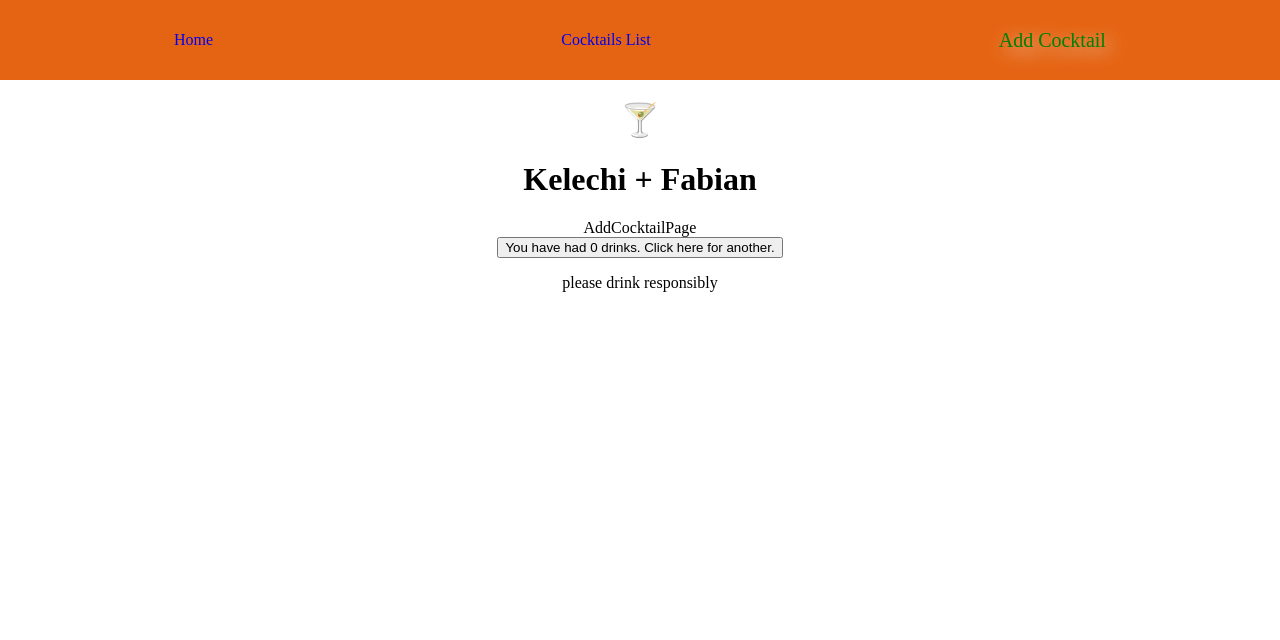
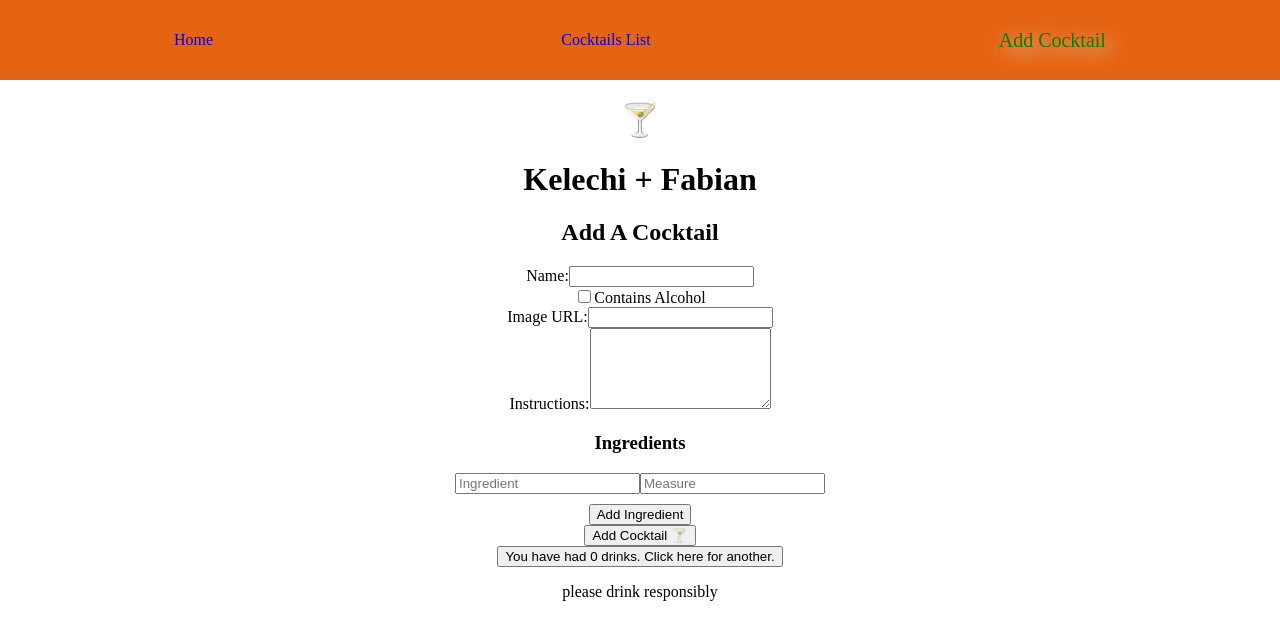
Before and after one commit to fabian-dietrich/m2-cocktail-project, a React (Vite) app: page /add-cocktail in a window 1280 px wide. Shown: the top 640 px of the page. Built offline with nearby package versions, Linux system fonts and the light colour scheme.

Commit message:
add 'add cocktail' functionality

```diff
--- a/src/pages/AddCocktailPage.jsx
+++ b/src/pages/AddCocktailPage.jsx
@@ -1,7 +1,162 @@
-import React from 'react'
+import React, { useState } from "react";
+import { useNavigate } from "react-router-dom";
+import { v4 as uuidv4 } from "uuid";
 
 export const AddCocktailPage = () => {
+  const navigate = useNavigate();
+
+  const [formData, setFormData] = useState({
+    name: "",
+    alcoholic: false,
+    image: "",
+    instructions: "",
+    ingredients: [{ ingredient: "", measure: "" }],
+  });
+
+  const handleChange = (e) => {
+    const { name, value, type, checked } = e.target;
+    setFormData({
+      ...formData,
+      [name]: type === "checkbox" ? checked : value,
+    });
+  };
+
+  const handleIngredientChange = (index, field, value) => {
+    const newIngredients = [...formData.ingredients];
+    newIngredients[index][field] = value;
+    setFormData({ ...formData, ingredients: newIngredients });
+  };
+
+  const addIngredient = () => {
+    setFormData({
+      ...formData,
+      ingredients: [...formData.ingredients, { ingredient: "", measure: "" }],
+    });
+  };
+
+  const removeIngredient = (index) => {
+    const newIngredients = formData.ingredients.filter((_, i) => i !== index);
+    setFormData({ ...formData, ingredients: newIngredients });
+  };
+
+  const handleSubmit = async (e) => {
+    e.preventDefault();
+
+    const newCocktail = {
+      id: uuidv4(),
+      ...formData,
+    };
+
+    try {
+      const response = await fetch("http://localhost:5005/cocktails", {
+        method: "POST",
+        headers: {
+          "Content-Type": "application/json",
+        },
+        body: JSON.stringify(newCocktail),
+      });
+
+      if (response.ok) {
+        console.log("Cocktail added 👍");
+        navigate(`/cocktails/${newCocktail.id}`);
+      } else {
+        console.error("failed to add drink");
+      }
+    } catch (error) {
+      console.error("Error;", error);
+    }
+  };
+
   return (
-    <div>AddCocktailPage</div>
-  )
-}
+    <div className="add-cocktail-page">
+      <h2>Add A Cocktail</h2>
+
+      <form onSubmit={handleSubmit}>
+        <div>
+          <label htmlFor="name">Name:</label>
+          <input
+            type="text"
+            id="name"
+            name="name"
+            value={formData.name}
+            onChange={handleChange}
+            required
+          />
+        </div>
+
+        <div>
+          <label htmlFor="alcoholic">
+            <input
+              type="checkbox"
+              id="alcoholic"
+              name="alcoholic"
+              checked={formData.alcoholic}
+              onChange={handleChange}
+            />
+            Contains Alcohol
+          </label>
+        </div>
+
+        <div>
+          <label htmlFor="image">Image URL:</label>
+          <input
+            type="text"
+            id="image"
+            name="image"
+            value={formData.image}
+            onChange={handleChange}
+            required
+          />
+        </div>
+
+        <div>
+          <label htmlFor="instructions">Instructions:</label>
+          <textarea
+            id="instructions"
+            name="instructions"
+            value={formData.instructions}
+            onChange={handleChange}
+            rows="5"
+            required
+          />
+        </div>
+
+        <div>
+          <h3>Ingredients</h3>
+          {formData.ingredients.map((item, index) => (
+            <div key={index} style={{ marginBottom: "10px" }}>
+              <input
+                type="text"
+                placeholder="Ingredient"
+                value={item.ingredient}
+                onChange={(e) =>
+                  handleIngredientChange(index, "ingredient", e.target.value)
+                }
+                required
+              />
+              <input
+                type="text"
+                placeholder="Measure"
+                value={item.measure}
+                onChange={(e) =>
+                  handleIngredientChange(index, "measure", e.target.value)
+                }
+                required
+              />
+              {formData.ingredients.length > 1 && (
+                <button type="button" onClick={() => removeIngredient(index)}>
+                  Remove
+                </button>
+              )}
+            </div>
+          ))}
+          <button type="button" onClick={addIngredient}>
+            Add Ingredient
+          </button>
+        </div>
+
+        <button type="submit">Add Cocktail 🍸 </button>
+      </form>
+    </div>
+  );
+};
```
